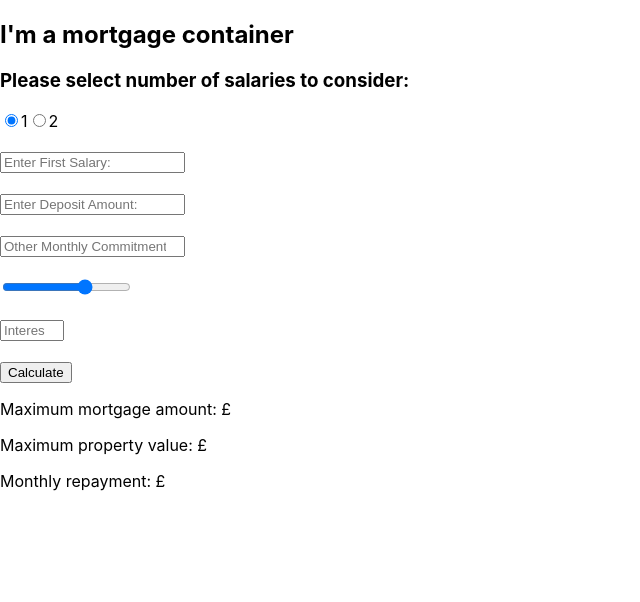
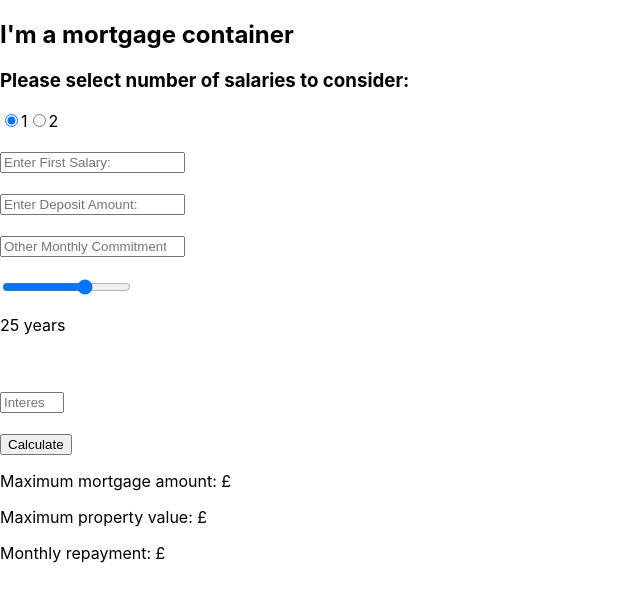
Before and after one commit to Gclark04432/react-mortgage-calculator-mk2, a React (Create React App) app: page / in a window 1280 px wide. Shown: the top 602 px of the page, without its empty margins (0-640 px from the left). Built offline with nearby package versions, Linux system fonts and the light colour scheme.

Commit message:
value on slider added

```diff
--- a/src/components/MortgageForm.js
+++ b/src/components/MortgageForm.js
@@ -91,6 +91,7 @@ class MortgageForm extends Component {
 
       <br/><br/>
       <input type="range" defaultValue="25" min="5" max="35" step="1" onChange={this.handleMortgageTermChange} />
+      <p>{this.state.mortgageTerm} years</p>
 
       <br/><br/>
       <input type="number" placeholder="Interest Rate" step="0.1" min="2.0" max="6.0" onChange={this.handleInterestRateChange} />
```
